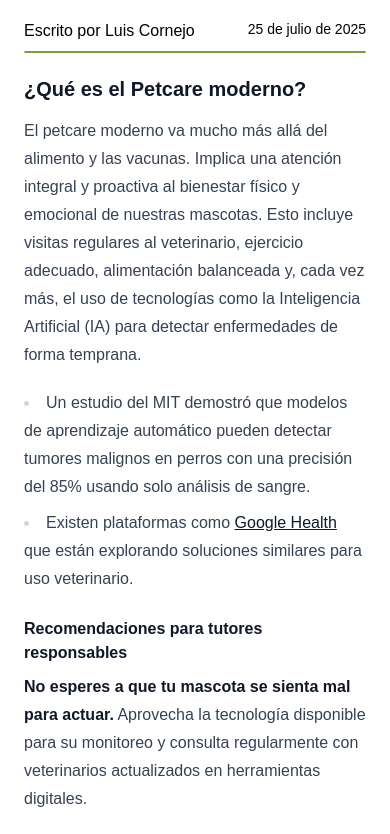
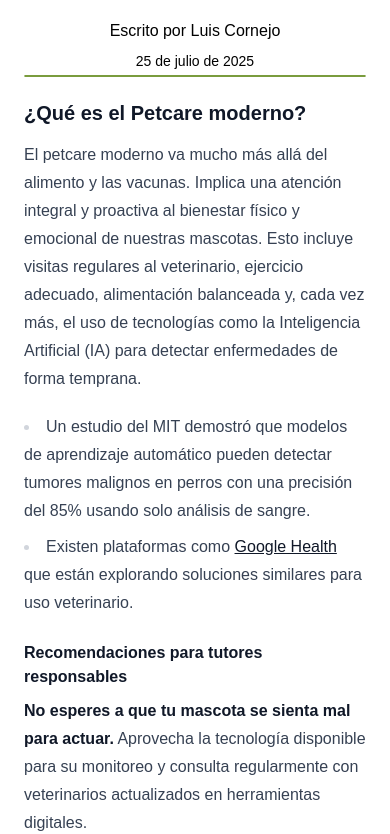
Before and after one commit to prevetgenomics/prevet-landing, an Astro site: page /blog/guia-basica-petcare in a window 390 px wide. Shown: the part 177-1011 px from the top of the page. Built offline with nearby package versions, Linux system fonts and the light colour scheme; Astro itself is replaced by a stand-in of ours.

Commit message:
styles: date format for mobile

```diff
--- a/src/components/DateTime.astro
+++ b/src/components/DateTime.astro
@@ -8,6 +8,6 @@ const FormatDate = new Date(date).toLocaleDateString('es-CL', {
 })
 ---
 
-<span class=`text-sm block mb-2 ${className}`>
+<span class=`items-center text-sm flex ${className}`>
   {FormatDate}
 </span>
--- a/src/components/Footer.astro
+++ b/src/components/Footer.astro
@@ -34,6 +34,9 @@ import IconInstagram from "../assets/icons/IconInstagram.svg";
                         <h2>Navegación</h2>
                         <ul class="flex flex-col gap-4">
                             <li>
+                                <a href="/">Inicio</a>
+                            </li>
+                            <li>
                                 <a href="/blog">Blog</a>
                             </li>
                             <li>
--- a/src/pages/blog/[...slug].astro
+++ b/src/pages/blog/[...slug].astro
@@ -23,7 +23,7 @@ const { Content } = await render(post);
       <h1 class="flex justify-center mb-8 text-wrap">
         {post.data.title}
       </h1>
-      <div class="flex justify-between mb-1">
+      <div class="flex flex-col sm:flex-row justify-between items-center sm:items-baseline space-y-2 mb-1">
         <p>
           Escrito por {post.data.author}
         </p>
```
